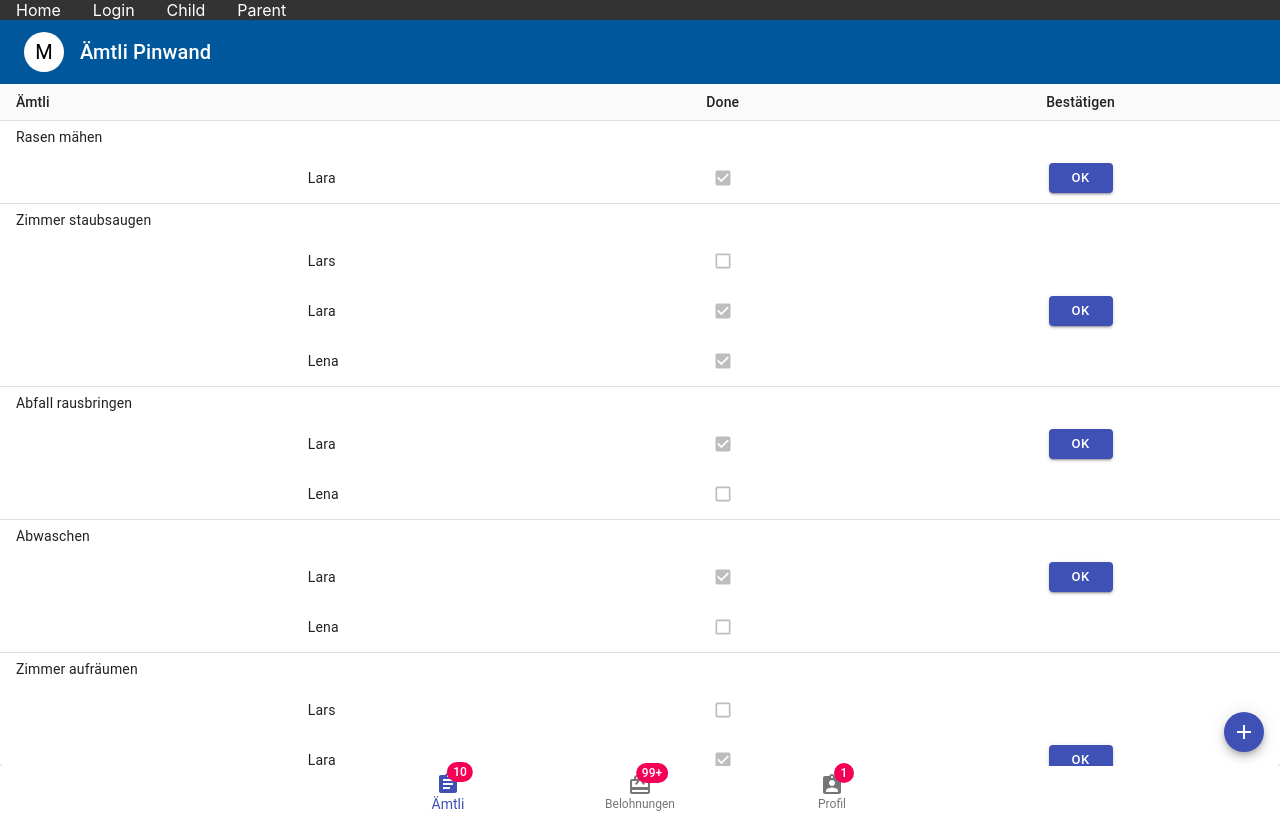
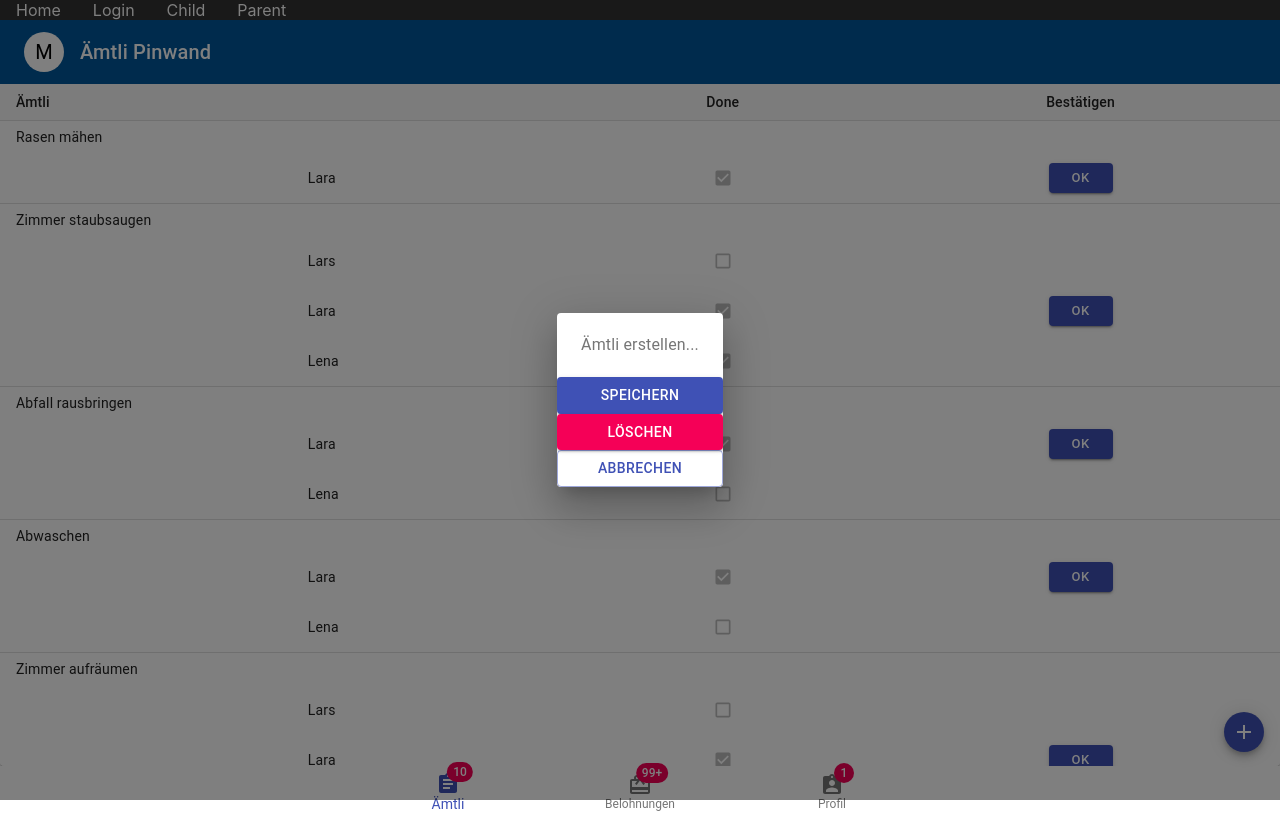
Before and after one commit to schenkjan/MarbleCollector, a React (Create React App) app in the folder client/: page /parent in a window 1280 px wide. Both pictures are taken after a click on the button 1244 px from the left and 732 px from the top of the page. Built offline with nearby package versions, Linux system fonts and the light colour scheme.

Commit message:
Added add chore dialog.

```diff
--- /dev/null
+++ b/client/src/parent/AddChoreDialog.tsx
@@ -0,0 +1,23 @@
+import { Button, Dialog, DialogContent, DialogContentText } from "@material-ui/core";
+
+type Prop = {
+    open: boolean;
+    onCancel: () => void;
+    onDelete: () => void;
+    onSave: () => void;
+};
+
+export function AddChoreDialog(props: Prop) {
+    return (
+        <Dialog open={props.open}>
+            <DialogContent>
+                <DialogContentText>
+                    Ämtli erstellen...
+                </DialogContentText>
+            </DialogContent>
+            <Button variant="contained" color="primary" onClick={props.onSave}>Speichern</Button>
+            <Button variant="contained" color="secondary" onClick={props.onDelete}>Löschen</Button>
+            <Button variant="outlined" color="primary" onClick={props.onCancel}>Abbrechen</Button>
+        </Dialog>
+    );
+}
--- a/client/src/parent/ChoreTable.tsx
+++ b/client/src/parent/ChoreTable.tsx
@@ -4,6 +4,7 @@ import { Chore } from "../model/Chore";
 import { ChoreTableRow } from "./ChoreTableRow";
 import { Fab } from "@material-ui/core";
 import AddIcon from '@material-ui/icons/Add';
+import { AddChoreDialog } from "./AddChoreDialog";
 
 // TODO js (25.02.2021): Remove dummy data as soon as data is consumed from backend.
 const lars = {
@@ -37,6 +38,7 @@ const lars = {
 
 export function ChoreTable() {
     const [chores, setChores] = useState<Chore[]>([]);
+    const [showDialog, setShowDialog] = useState(false);
     const classes = useStyles();
 
     useEffect(() => {
@@ -144,6 +146,22 @@ export function ChoreTable() {
         ]);
     }, []);
 
+    function handleOnCancel() {
+        setShowDialog(false); // TODO js (02.03.2021): Replace dummy implementation with correct cancel logic.
+    }
+
+    function handleOnDelete() {
+        setShowDialog(false); // TODO js (02.03.2021): Replace dummy implementation with correct delete logic.
+    }
+
+    function handleOnSave() {
+        setShowDialog(false); // TODO js (02.03.2021): Replace dummy implementation with correct save logic.
+    }
+
+    function handleAddChore() {
+        setShowDialog(true);
+    }
+
     return (
         <TableContainer className={classes.container} component={Paper}>
             <Table stickyHeader aria-label="sticky table" size="small">
@@ -161,9 +179,10 @@ export function ChoreTable() {
                     ))}
                 </TableBody>
             </Table>
-            <Fab className={classes.fab} size="small" color="primary" aria-label="add">
+            <Fab className={classes.fab} size="small" color="primary" aria-label="add" onClick={handleAddChore}>
                 <AddIcon />
             </Fab>
+            <AddChoreDialog open={showDialog} onCancel={handleOnCancel} onDelete={handleOnDelete} onSave={handleOnSave}/>
         </TableContainer>
     );
 }
```
